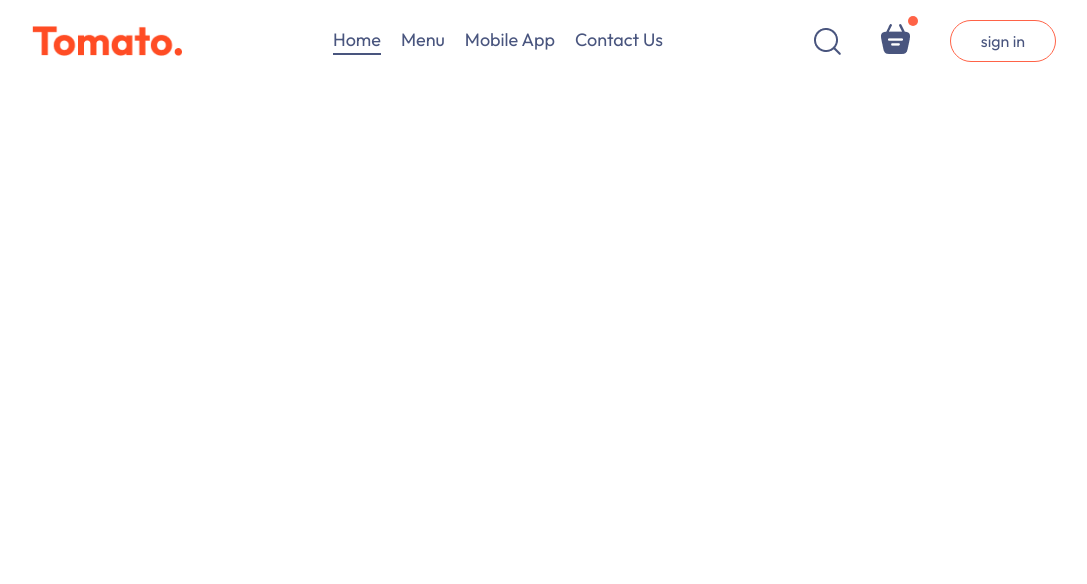
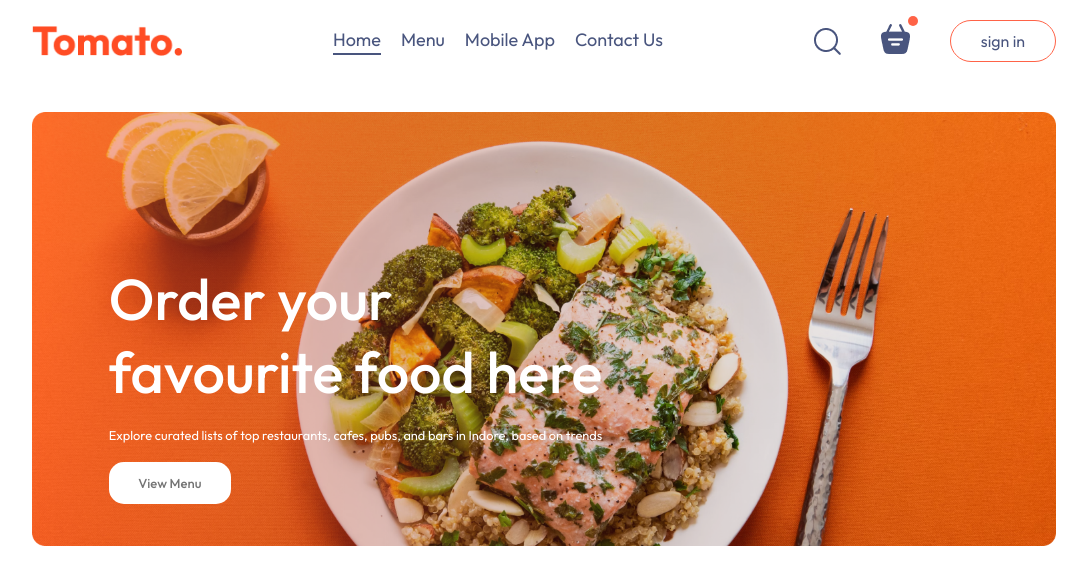
Before and after one commit to sharmagourav28/Food-Del, a React (Vite) app in the folder Frontend/: page / in a window 1280 px wide. Shown: the top 584 px of the page, without its empty margins (96-1183 px from the left). Built offline with nearby package versions, Linux system fonts and the light colour scheme.

Commit message:
Header Done

```diff
--- a/Frontend/package.json
+++ b/Frontend/package.json
@@ -11,7 +11,8 @@
   },
   "dependencies": {
     "react": "^18.3.1",
-    "react-dom": "^18.3.1"
+    "react-dom": "^18.3.1",
+    "react-router-dom": "^6.26.0"
   },
   "devDependencies": {
     "@eslint/js": "^9.8.0",
--- a/Frontend/src/App.jsx
+++ b/Frontend/src/App.jsx
@@ -1,8 +1,18 @@
+import { Route, Routes } from "react-router-dom";
 import Navbar from "./components/Navbar/Navbar";
+import Home from "./pages/Home/Home";
+import Placeorder from "./pages/Placeorder/Placeorder";
+import Cart from "./pages/Cart/Cart";
+
 const App = () => {
   return (
     <div className="app">
       <Navbar />
+      <Routes>
+        <Route path="/" element={<Home />} />
+        <Route path="/" element={<Cart />} />
+        <Route path="/" element={<Placeorder />} />
+      </Routes>
     </div>
   );
 };
--- /dev/null
+++ b/Frontend/src/components/Header/Header.css
@@ -0,0 +1,39 @@
+.header {
+  height: 34vw;
+  margin: 30px auto;
+  background: url("/header_img.png") no-repeat;
+  background-size: contain;
+  position: relative;
+}
+
+.header-content {
+  position: absolute;
+  display: flex;
+  flex-direction: column;
+  align-items: start;
+  gap: 1.5vw;
+  max-width: 50%;
+  bottom: 10%;
+  left: 6vw;
+  animation: fadeIn 3s;
+}
+.header h2 {
+  font-weight: 500;
+  color: white;
+  font-size: max(4.5vw, 22px);
+}
+
+.header p {
+  color: white;
+  font-size: 1vw;
+}
+
+.header button {
+  border: none;
+  color: #747474;
+  font-weight: 500;
+  padding: 1vw 2.3vw;
+  background-color: white;
+  font-size: max(1vw, 13px);
+  border-radius: 15px;
+}
--- /dev/null
+++ b/Frontend/src/components/Header/Header.jsx
@@ -0,0 +1,18 @@
+import React from "react";
+import "./Header.css";
+const Header = () => {
+  return (
+    <div className="header">
+      <div className="header-content">
+        <h2>Order your favourite food here</h2>
+        <p>
+          Explore curated lists of top restaurants, cafes, pubs, and bars in
+          Indore, based on trends
+        </p>
+        <button>View Menu</button>
+      </div>
+    </div>
+  );
+};
+
+export default Header;
--- a/Frontend/src/index.css
+++ b/Frontend/src/index.css
@@ -19,3 +19,12 @@
   width: 80%;
   margin: auto;
 }
+
+@keyframes fadeIn {
+  0% {
+    opacity: 0;
+  }
+  100% {
+    opacity: 1;
+  }
+}
--- /dev/null
+++ b/Frontend/src/pages/Cart/Cart.jsx
@@ -0,0 +1,7 @@
+import React from "react";
+import "./Cart.css";
+const Cart = () => {
+  return <div></div>;
+};
+
+export default Cart;
--- /dev/null
+++ b/Frontend/src/pages/Home/Home.jsx
@@ -0,0 +1,13 @@
+import React from "react";
+import "./Home.css";
+import Header from "../../components/Header/Header";
+
+const Home = () => {
+  return (
+    <div>
+      <Header />
+    </div>
+  );
+};
+
+export default Home;
--- /dev/null
+++ b/Frontend/src/pages/Placeorder/Placeorder.jsx
@@ -0,0 +1,7 @@
+import React from "react";
+import "./Placeorder.css";
+const Placeorder = () => {
+  return <div></div>;
+};
+
+export default Placeorder;
```
Also changed, not shown: Frontend/src/main.jsx (+9 -9 lines), Frontend/public/header_img.png (added), Frontend/src/pages/Cart/Cart.css (added), Frontend/src/pages/Home/Home.css (added), Frontend/src/pages/Placeorder/Placeorder.css (added), 1 other file (tests, documents, lock files or other folders).
